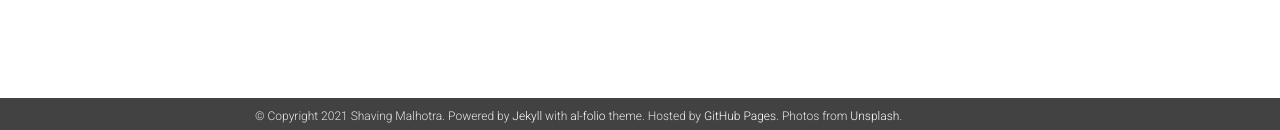
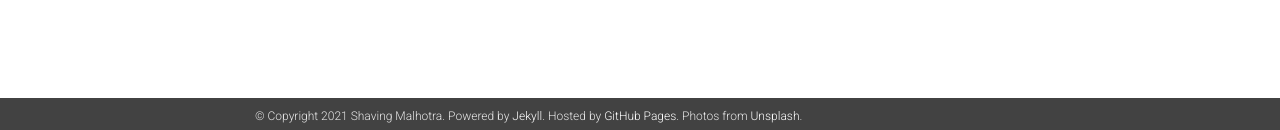
Before and after one commit to Guide-Analytics/shavin_website, a Jekyll site: the page built from _pages/teaching.md, in a window 1280 px wide. Shown: the part 767-897 px from the top of the page. Built offline with Jekyll 4.4.1, drawn with Linux system fonts in a browser that asks for light colours; nearby versions of some CDN libraries; comment, search, counter and statistics services are not loaded; a style sheet for code colours, icons or effects is not loaded.

Commit message:
Update _config.yml

```diff
--- a/_config.yml
+++ b/_config.yml
@@ -10,7 +10,7 @@
 description: > # the ">" symbol means to ignore newlines until "footer_text:"
   A simple, whitespace theme for academics. Based on [*folio](https://github.com/bogoli/-folio) design.
 footer_text: >
-  Powered by <a href="http://jekyllrb.com/" target="_blank">Jekyll</a> with <a href="https://github.com/alshedivat/al-folio">al-folio</a> theme.
+  Powered by <a href="http://jekyllrb.com/" target="_blank">Jekyll</a>.
   Hosted by <a href="https://pages.github.com/" target="_blank">GitHub Pages</a>.
   Photos from <a href="https://unsplash.com" target="_blank">Unsplash</a>.
 
```
